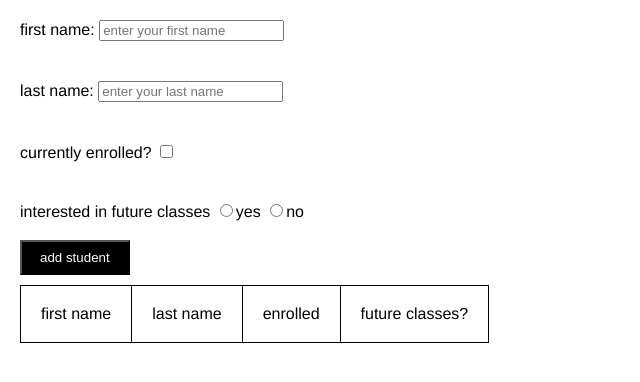
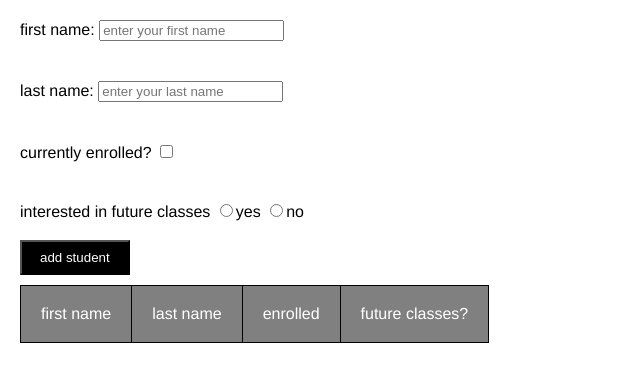
Before and after one commit to kbperez/forms-and-events, a plain HTML site: page index.html in a window 1280 px wide. Shown: the whole page, without its empty margins (0-640 px from the left). Drawn offline with Linux system fonts and the light colour scheme.

Commit message:
styled table header

```diff
--- a/style.css
+++ b/style.css
@@ -35,6 +35,8 @@ table {
 }
 
 thead{
+  background: gray;
+  color: white;
   padding: 20px;
   border: solid 1px #000;
 }
```
